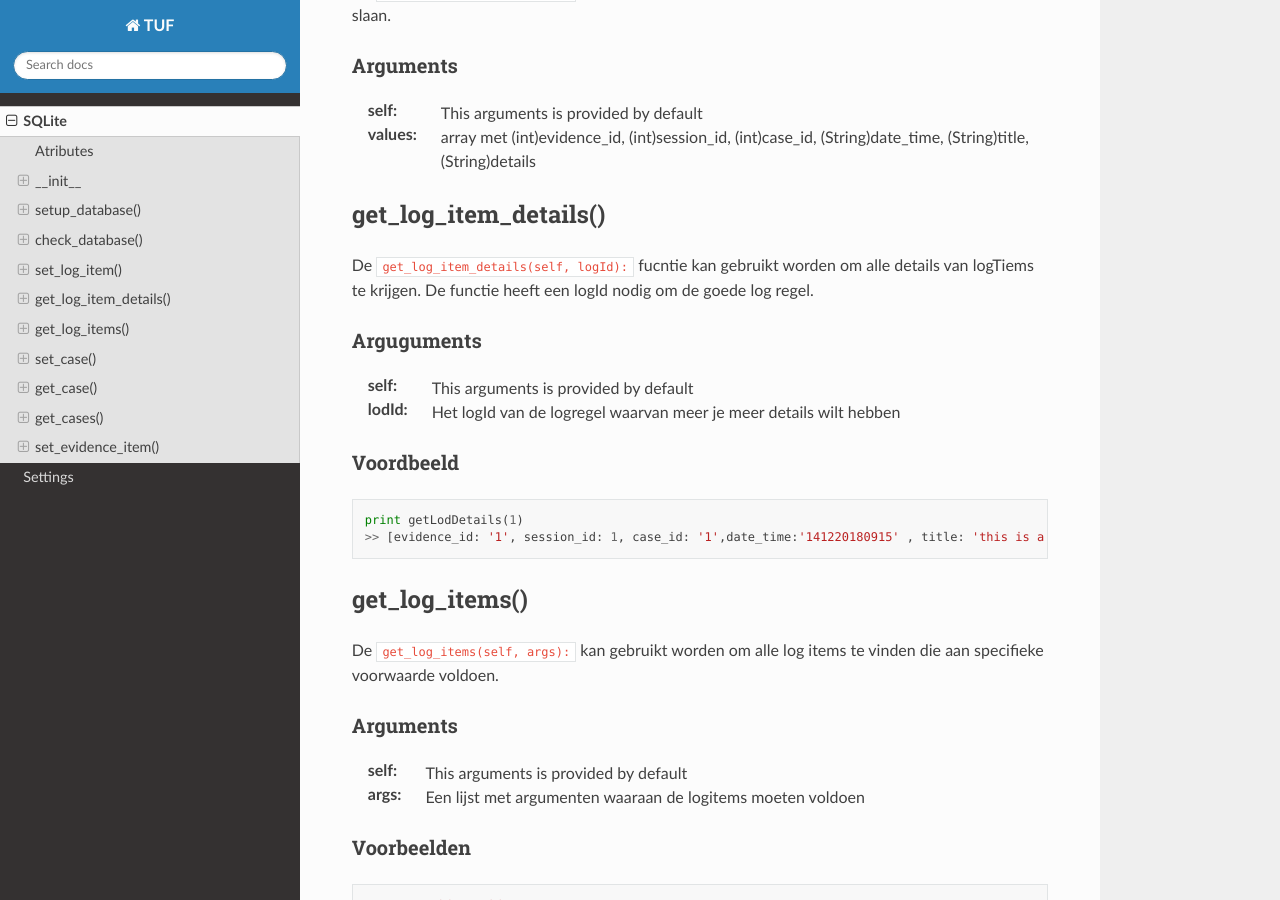
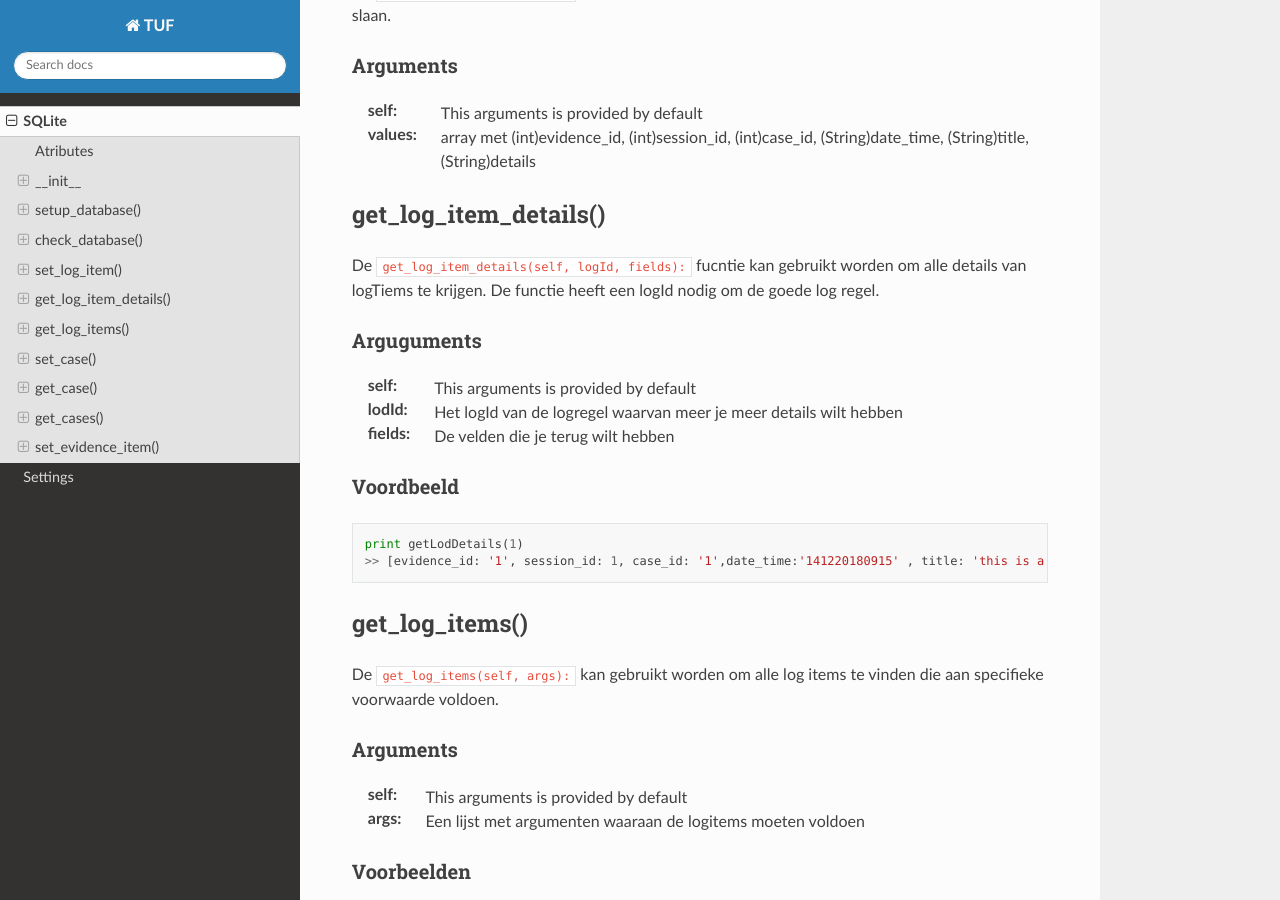
Before and after one commit to Matthijz98/TUF, a Sphinx documentation site: the page built from docs/code/classes/sqlite.rst, in a window 1280 px wide and 900 px high, scrolled down 1460 px. Built offline with Sphinx 7.4.7 and the Read the Docs theme 2.0.0, drawn with Linux system fonts in a browser that asks for light colours; some of the changed text lies outside the part shown.

Commit message:
Fixed the docs

```diff
--- a/docs/code/classes/sqlite.rst
+++ b/docs/code/classes/sqlite.rst
@@ -27,9 +27,9 @@
 
     Sqlite = new Sqlite('C:\Users\%username%\Documents', 'FUT-database')``
 
-***************
+****************
 setup_database()
-***************
+****************
 De ``setup_database(self)`` functie kan gebruikt worden om een database aan te maken en de tabel structuur op te zetten.
 
 Arguments
@@ -42,9 +42,9 @@
 
     setup_database()
 
-***************
+****************
 check_database()
-***************
+****************
 De ``check_database(self)`` fucntie kan gebruikt worden om de database te controleren. De functie returnd een 0 als alles goed is. Of 1 als er iets niet goed is samen met een error bericht.
 
 Argugemts
@@ -58,9 +58,9 @@
     if check_database == 1:
         print error
 
-************
+**************
 set_log_item()
-************
+**************
 De ``set_log_item(self, values)`` fucntie kan worden gebruik om een logitem in de database op te slaan.
 
 Arguments
@@ -68,15 +68,16 @@
 :self: This arguments is provided by default
 :values: array met (int)evidence_id, (int)session_id, (int)case_id, (String)date_time, (String)title, (String)details
 
-********************
+**********************
 get_log_item_details()
-********************
-De ``get_log_item_details(self, logId):`` fucntie kan gebruikt worden om alle details van logTiems te krijgen. De functie heeft een logId nodig om de goede log regel.
+**********************
+De ``get_log_item_details(self, logId, fields):`` fucntie kan gebruikt worden om alle details van logTiems te krijgen. De functie heeft een logId nodig om de goede log regel.
 
 Arguguments
 ============
 :self: This arguments is provided by default
 :lodId: Het logId van de logregel waarvan meer je meer details wilt hebben
+:fields: De velden die je terug wilt hebben
 
 Voordbeeld
 ==========
@@ -85,9 +86,9 @@
     print getLodDetails(1)
     >> [evidence_id: '1', session_id: 1, case_id: '1',date_time:'141220180915' , title: 'this is a title',     >> [evidence_id: '1', session_id: 1, case_id: '1',date_time:'141220180915' , title: 'this is a title', details: 'This is some details about this log']
 
-*************
+***************
 get_log_items()
-*************
+***************
 De ``get_log_items(self, args):`` kan gebruikt worden om alle log items te vinden die aan specifieke voorwaarde voldoen.
 
 Arguments
@@ -103,9 +104,9 @@
     print get_log_items(args)
     >> [[logId: 1, title: 'logtitle 1', dateTime: '141220180915'], [logId: 1, title: 'logtitle 1', dateTime: '161220181022']]
 
-*********
+**********
 set_case()
-*********
+**********
 De ``set_case(values)`` kan worden gebruikt om een case aantemaken in de database.
 
 Arguments
@@ -120,9 +121,9 @@
     values = [created_date:'141220180951' , title: 'The Case Title', description: 'The case description']
     set_case(values)
 
-*********
+**********
 get_case()
-*********
+**********
 De ``get_case(self, caseId, fields)`` functie kan gebruikt worden om gegevens van een case te krijgen.
 
 Arguments
@@ -138,15 +139,16 @@
     print get_case(1, 'all')
     >> [created_date:'141220180951' , title: 'The Case Title', description: 'The case description']
 
-**********
+***********
 get_cases()
-**********
-De ``get_cases(self, args)`` fucntie kan gebruikt worden om alle cases te krijgen die aan een aantal voorwaarde voldoen
+***********
+De ``get_cases(self, args, fields)`` fucntie kan gebruikt worden om alle cases te krijgen die aan een aantal voorwaarde voldoen
 
 Arguments
 =========
 :self: This argument is provided by default
 :args: De argumenten waaraan de cases moeten voldoen
+:fields: De velden die je terug wilt hebben
 
 Voorbeeld
 =========
@@ -156,9 +158,9 @@
     print get_cases(args)
     >> [created_date:'141220180951' , title: 'The Case Title', description: 'The case description'], [created_date:'141220180951' , title: 'The Case Title', description: 'The case description']
 
-*****************
+*******************
 set_evidence_item()
-*****************
+*******************
 De ``set_evidence_item(self, values)`` fucntie kan gebruikt worden om een evidence item aan te maken in de database
 
 Arguments
```
Also changed, not shown: 1 other file.
